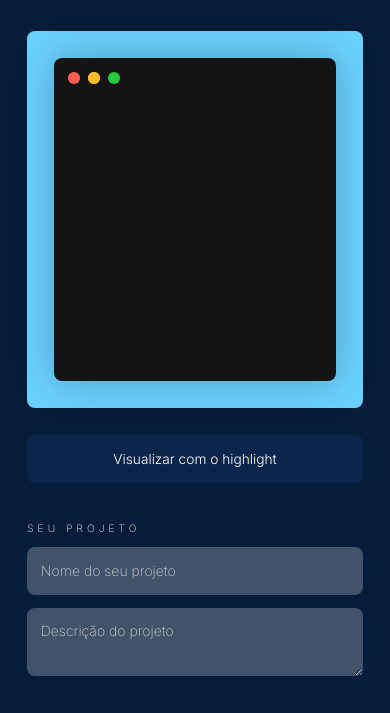
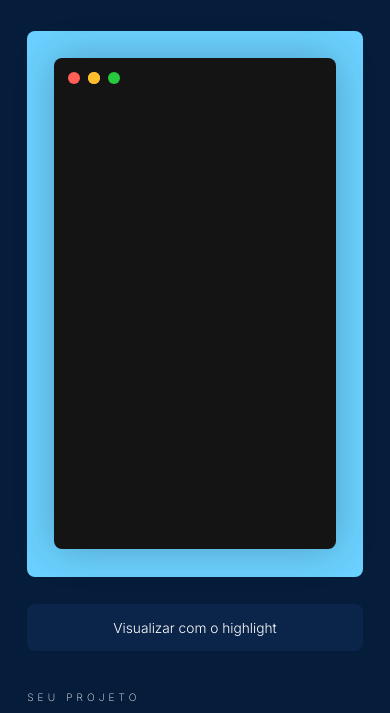
Before and after one commit to Sancruz-dev/Sancruz-dev-AluraDev_Challenge, a plain HTML site: page index.html in a window 390 px wide. Shown: the part 87-800 px from the top of the page. Drawn offline with nearby package versions, Linux system fonts and the light colour scheme; files that its build step writes are made by us from their sources; files whose address does not match are found by name.

Commit message:
Ajustando tamanho do editor de código para desktop e mobile

```diff
--- a/assets/css/layout/_media-query.scss
+++ b/assets/css/layout/_media-query.scss
@@ -189,7 +189,6 @@
   { display: none; }
 }
 
-
 @media (max-width: 480px)
 {
   html
@@ -204,6 +203,9 @@
     height: 4px;
     margin-bottom: 6px;
   }
+
+  .sec-codigo-edit .space-codeditor .backbox-edit-secondary
+  { height: 55vh; }
 }
 
 @media (max-width: 375px)
--- a/assets/css/layout/_sec-code-editor.scss
+++ b/assets/css/layout/_sec-code-editor.scss
@@ -12,7 +12,7 @@
 .sec-codigo-edit .space-codeditor .backbox-edit-secondary
 {
     position: relative;
-    height: 35vh;
+    height: 44vh;
     display: flex;
     justify-content: center;
     align-items: center;
```
